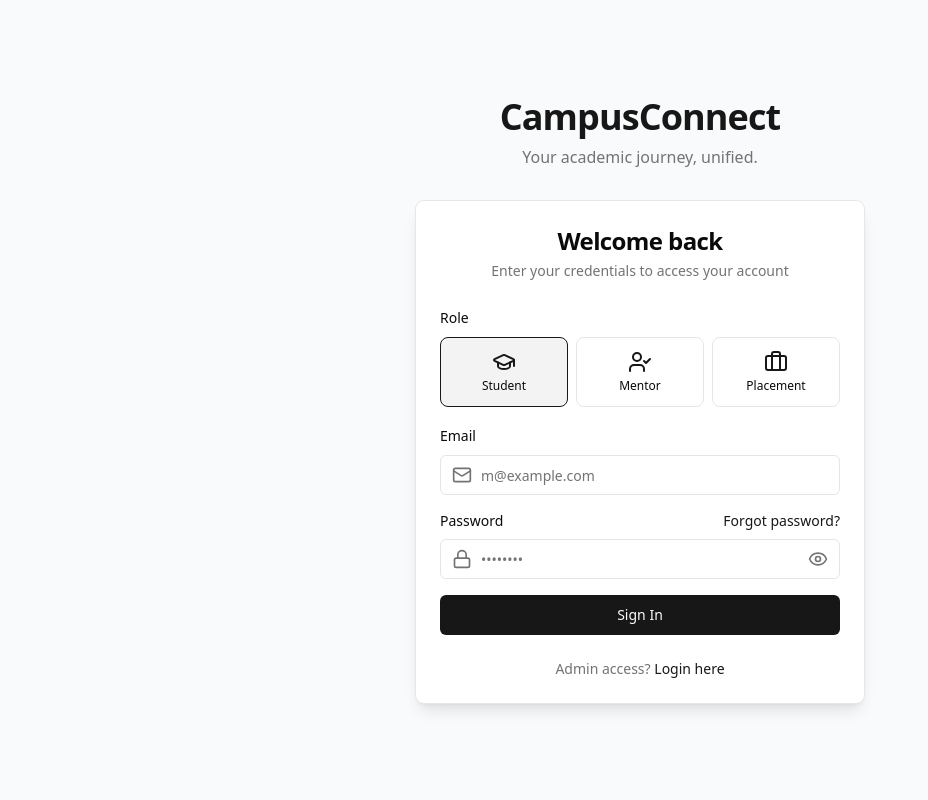
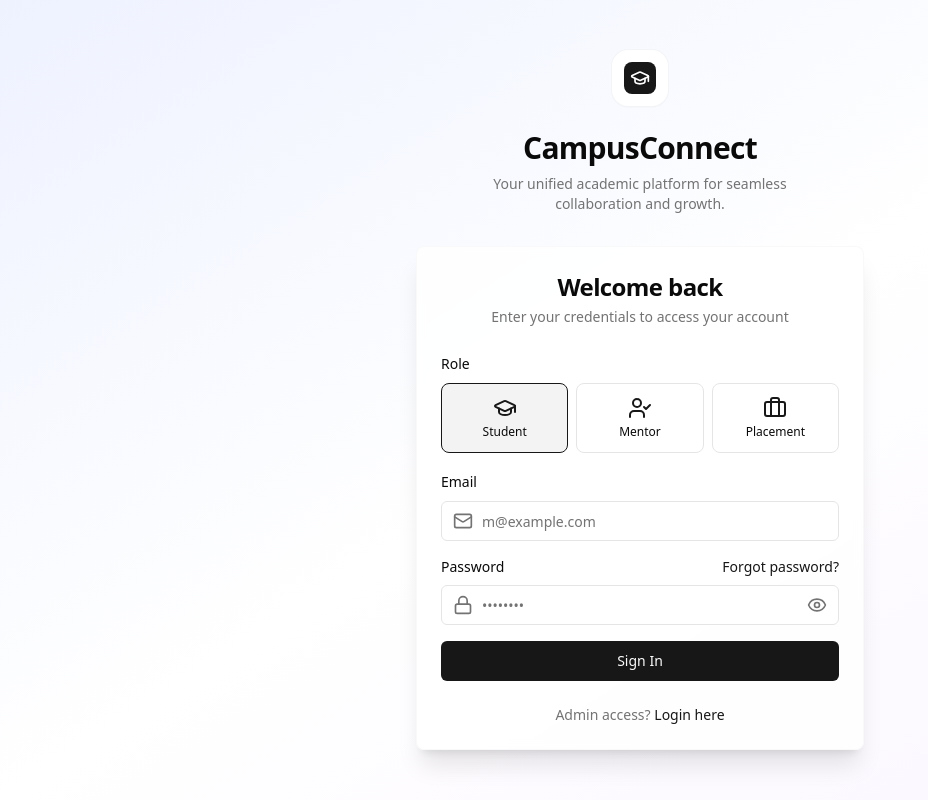
Before and after one commit to pravin-4620/Connect, a React app in the folder CampusConnect/frontend/: page /login in a window 1280 px wide. Shown: the whole page, without its empty margins (0-928 px from the left). Built offline with nearby package versions, Linux system fonts and the light colour scheme; no server answers; the HTML template or start-up script is replaced by a standard one.

Commit message:
Fix: Dashboard date crash, Login visual, and Maintenance socket listener

```diff
--- a/CampusConnect/frontend/src/pages/auth/Login.tsx
+++ b/CampusConnect/frontend/src/pages/auth/Login.tsx
@@ -116,14 +116,25 @@ const Login = () => {
     }
 
     return (
-        <div className="min-h-screen flex items-center justify-center bg-gray-50 px-4 py-12 sm:px-6 lg:px-8">
-            <div className="w-full max-w-md space-y-8">
-                <div className="text-center">
-                    <h1 className="text-4xl font-extrabold text-primary mb-2 tracking-tight">CampusConnect</h1>
-                    <p className="text-muted-foreground">Your academic journey, unified.</p>
+        <div className="min-h-screen flex items-center justify-center bg-gradient-to-br from-indigo-50 via-white to-purple-50 dark:from-gray-900 dark:via-gray-900 dark:to-indigo-950 px-4 py-12 sm:px-6 lg:px-8 relative overflow-hidden">
+            {/* Abstract Background Shapes */}
+            <div className="absolute top-[-10%] right-[-5%] w-96 h-96 bg-purple-200/30 rounded-full blur-3xl -z-10" />
+            <div className="absolute bottom-[-10%] left-[-5%] w-96 h-96 bg-indigo-200/30 rounded-full blur-3xl -z-10" />
+
+            <div className="w-full max-w-md space-y-8 relative z-10">
+                <div className="text-center space-y-2">
+                    <div className="inline-flex items-center justify-center p-3 bg-white rounded-2xl shadow-sm mb-4 ring-1 ring-gray-100">
+                        <div className="h-8 w-8 bg-primary rounded-lg flex items-center justify-center">
+                            <GraduationCap className="h-5 w-5 text-white" />
+                        </div>
+                    </div>
+                    <h1 className="text-3xl font-bold tracking-tight text-foreground">CampusConnect</h1>
+                    <p className="text-muted-foreground text-sm max-w-xs mx-auto">
+                        Your unified academic platform for seamless collaboration and growth.
+                    </p>
                 </div>
 
-                <Card className="shadow-lg border-0 ring-1 ring-gray-200">
+                <Card className="shadow-xl border-gray-100/50 backdrop-blur-sm bg-white/80 dark:bg-gray-900/80 dark:border-gray-800">
                     <CardHeader className="space-y-1">
                         <CardTitle className="text-2xl font-bold text-center">Welcome back</CardTitle>
                         <CardDescription className="text-center">
--- a/CampusConnect/frontend/src/pages/student/Dashboard.tsx
+++ b/CampusConnect/frontend/src/pages/student/Dashboard.tsx
@@ -17,17 +17,21 @@ import {
 } from "recharts";
 import type { DashboardStats } from '../../types';
 
-// Fallback Mock Data
-const MOCK_ACTIVITIES = [
-    { id: 1, type: 'assignment', description: 'Submitted "Data Structures" Assignment', date: new Date().toISOString() },
-    { id: 2, type: 'event', description: 'Registered for "Tech Talk 2024"', date: new Date(Date.now() - 86400000).toISOString() },
-    { id: 3, type: 'placement', description: 'Applied to "Google" Drive', date: new Date(Date.now() - 172800000).toISOString() },
-];
+interface Activity {
+    id: number | string;
+    type: string;
+    description: string;
+    date?: string; // from mock
+    createdAt?: string; // from backend
+}
 
-const MOCK_ANNOUNCEMENTS = [
-    { id: 1, title: 'Placement Drive: Microsoft', date: new Date().toISOString(), priority: 'HIGH' },
-    { id: 2, title: 'Holiday Notice', date: new Date(Date.now() - 86400000).toISOString(), priority: 'LOW' },
-];
+interface Announcement {
+    id: number | string;
+    title: string;
+    date?: string; // from mock
+    createdAt?: string; // from backend
+    priority?: string;
+}
 
 const CGPA_DATA = [
     { semester: 'Sem 1', cgpa: 7.8 },
@@ -40,8 +44,8 @@ const CGPA_DATA = [
 
 interface DashboardData {
     stats: DashboardStats;
-    activities: typeof MOCK_ACTIVITIES;
-    announcements: typeof MOCK_ANNOUNCEMENTS;
+    activities: Activity[];
+    announcements: Announcement[];
 }
 
 const StudentDashboard = () => {
@@ -190,7 +194,7 @@ const StudentDashboard = () => {
                                         <div className="pb-4">
                                             <p className="text-sm font-medium leading-none">{activity.description}</p>
                                             <p className="text-xs text-muted-foreground mt-1">
-                                                {format(new Date(activity.date), 'MMM d, yyyy h:mm a')}
+                                                {format(new Date(activity.date || activity.createdAt || new Date()), 'MMM d, yyyy h:mm a')}
                                             </p>
                                         </div>
                                     </div>
@@ -257,14 +261,14 @@ const StudentDashboard = () => {
                             </CardTitle>
                         </CardHeader>
                         <CardContent className="space-y-4">
-                            {announcements.map((announcement) => (
+                            {announcements.map((announcement: any) => (
                                 <div key={announcement.id} className="flex items-start space-x-3 p-3 bg-muted/40 rounded-lg">
                                     {/* Priority Dot */}
                                     <div className={`w-2 h-2 mt-1.5 rounded-full flex-shrink-0 ${announcement.priority === 'HIGH' ? 'bg-red-500 shadow-[0_0_8px_rgba(239,68,68,0.5)]' : 'bg-blue-500'}`} />
                                     <div>
                                         <p className="text-sm font-medium leading-snug">{announcement.title}</p>
                                         <p className="text-xs text-muted-foreground mt-1">
-                                            {format(new Date(announcement.date), 'MMM d')} • <span className={announcement.priority === 'HIGH' ? 'text-red-500 font-medium' : ''}>{announcement.priority}</span>
+                                            {format(new Date(announcement.createdAt || announcement.date || new Date()), 'MMM d')} • <span className={announcement.priority === 'HIGH' ? 'text-red-500 font-medium' : ''}>{announcement.priority || 'NORMAL'}</span>
                                         </p>
                                     </div>
                                 </div>
--- a/CampusConnect/frontend/src/services/socket.ts
+++ b/CampusConnect/frontend/src/services/socket.ts
@@ -42,6 +42,12 @@ class SocketService {
         this.socket.on('message-read', (data) => this.emitToListeners('messageRead', data));
         this.socket.on('user-typing', (data) => this.emitToListeners('typing', data));
         this.socket.on('notification', (data) => this.emitToListeners('notification', data));
+
+        // Maintenance mode listener
+        this.socket.on('maintenance:status', (data) => {
+            console.log('Socket: Maintenance status received', data);
+            this.emitToListeners('maintenance:status', data);
+        });
     }
 
     disconnect() {
```
